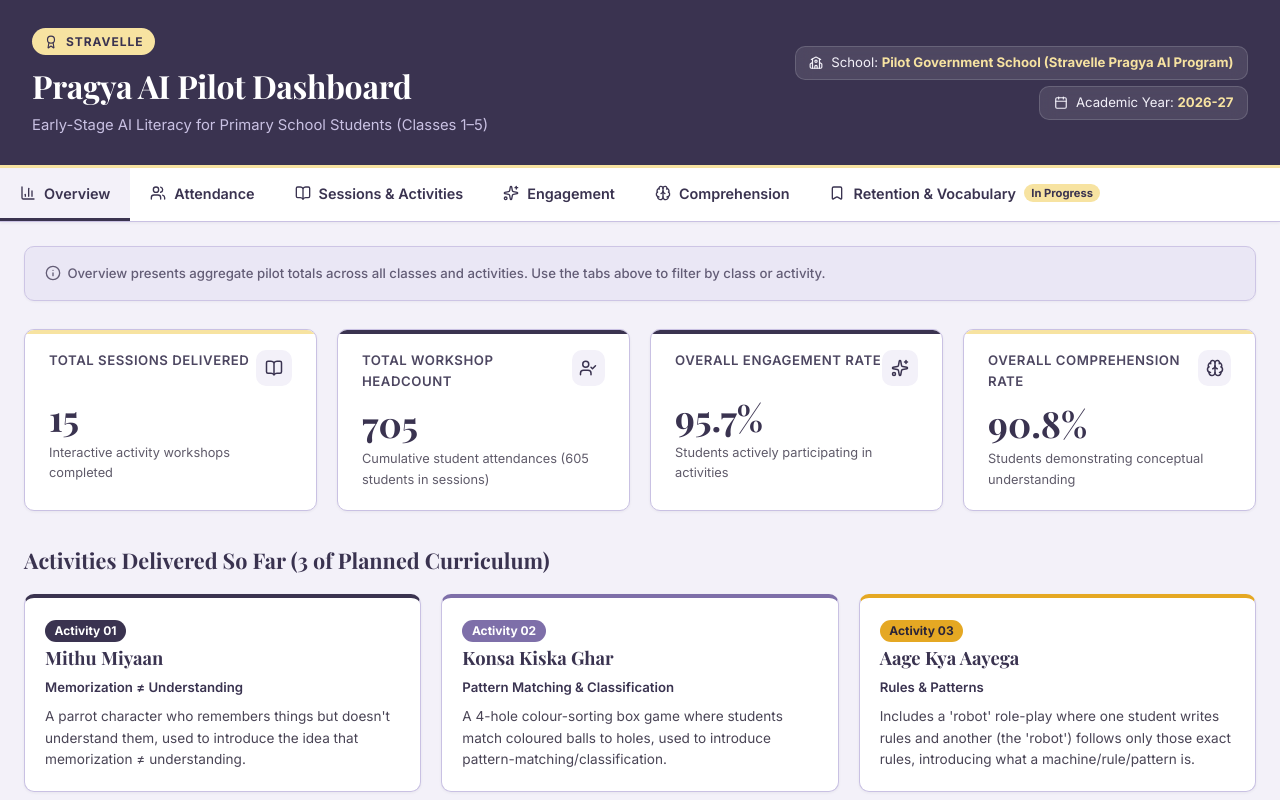
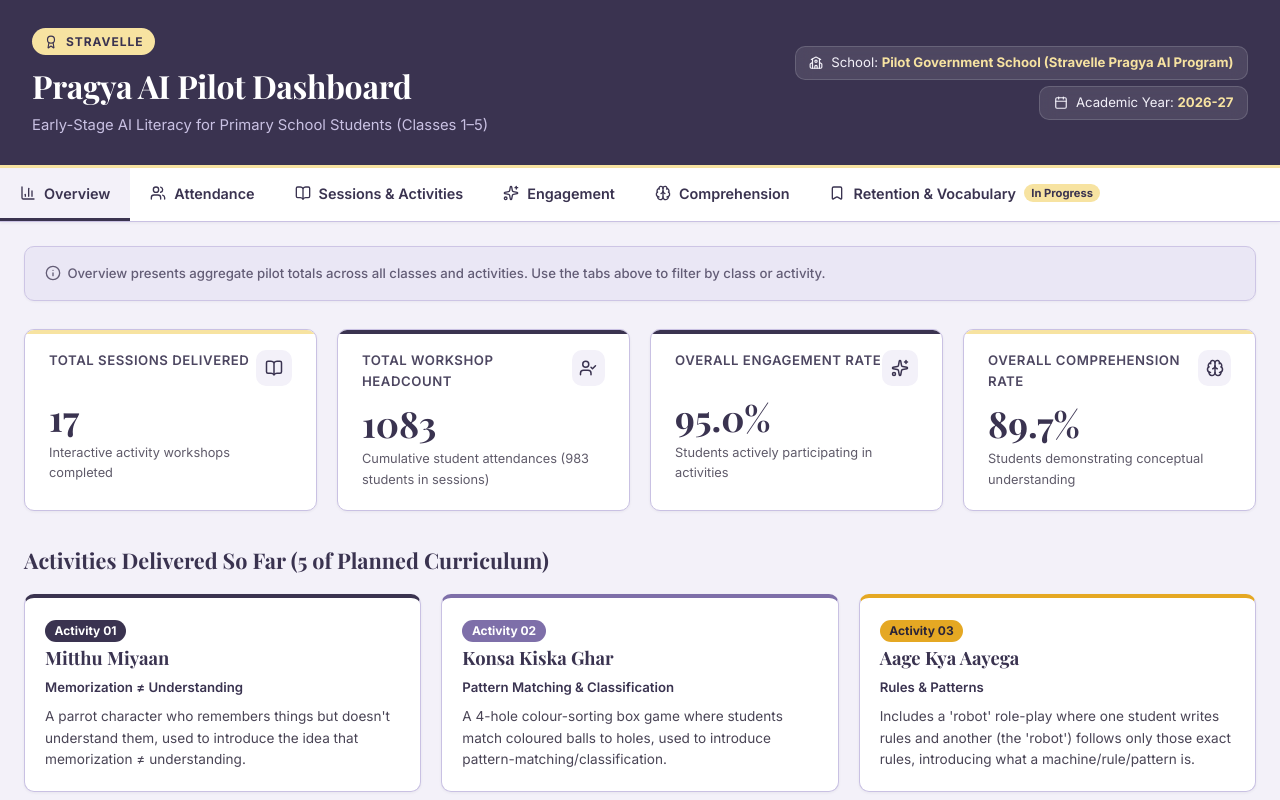
Before and after one commit to snehagahlot3/Pragya_Dashboard, a React (Vite) app: page / in a window 1280 px wide. Shown: the top 800 px of the page. Built offline with nearby package versions, Linux system fonts and the light colour scheme; a web font is replaced by a local one.

Commit message:
data updated

```diff
--- a/src/components/tabs/AttendanceTab.jsx
+++ b/src/components/tabs/AttendanceTab.jsx
@@ -102,8 +102,8 @@ export default function AttendanceTab({ classFilter, activityFilter }) {
         </div>
         <p style={{ fontSize: '0.875rem' }}>
           This tab tracks two distinct headcount metrics:
-          <strong> Number of Students in Sessions</strong> (the headcount of distinct students present on session day, total 605 across first sessions) and
-          <strong> Cumulative Workshop Headcount</strong> (total student attendances across all sessions including repeated cohort workshops, total 705).
+          <strong> Number of Students in Sessions</strong> (the headcount of distinct students present on session day, total {PRAGYA_DATA.attendanceCountTotal} across sessions) and
+          <strong> Cumulative Workshop Headcount</strong> (total student attendances across all sessions including repeated cohort workshops, total {PRAGYA_DATA.studentsInWorkshopTotal}).
         </p>
       </div>
 
@@ -145,7 +145,7 @@ export default function AttendanceTab({ classFilter, activityFilter }) {
         <div className="chart-caption-box">
           <Info size={18} />
           <span>
-            <strong>Summary:</strong> Attendance ranged from 62.8% to 85.3% across cohorts, with Class 1 (Activity 3) recording the highest single-session turnout.
+            <strong>Summary:</strong> Attendance averages {formatPercent(PRAGYA_DATA.attendancePercentOverall)} overall across all delivered sessions, with participation reaching up to 91.2% in Class 1 (Activity 5).
           </span>
         </div>
       </div>
--- a/src/components/tabs/OverviewTab.jsx
+++ b/src/components/tabs/OverviewTab.jsx
@@ -126,7 +126,7 @@ export default function OverviewTab() {
 
       {/* Activities Delivered Strip */}
       <div className="activity-strip">
-        <h2 className="activity-strip-title">Activities Delivered So Far (3 of Planned Curriculum)</h2>
+        <h2 className="activity-strip-title">Activities Delivered So Far ({PRAGYA_DATA.meta.activities.length} of Planned Curriculum)</h2>
         <div className="activity-cards-grid">
           {PRAGYA_DATA.meta.activities.map(act => (
             <div key={act.id} className="activity-card" style={{ borderTop: `4px solid ${getActivityColor(act.id, 'bg')}` }}>
@@ -153,7 +153,7 @@ export default function OverviewTab() {
       <div className="section-card">
         <div className="section-title-group">
           <h3 className="section-title">Pilot Key Performance Overview</h3>
-          <p className="section-caption">Aggregated performance indicators comparing attendance, active engagement, and comprehension across all 15 delivered sessions.</p>
+          <p className="section-caption">Aggregated performance indicators comparing attendance, active engagement, and comprehension across all {stats.totalSessions} delivered sessions.</p>
         </div>
 
         <div style={{ height: '320px', position: 'relative' }}>
@@ -163,7 +163,7 @@ export default function OverviewTab() {
         <div className="chart-caption-box">
           <Info size={18} />
           <span>
-            <strong>Summary:</strong> While baseline attendance averages 72.9%, participating students show exceptional engagement (95.7%) and strong conceptual understanding (90.8%) across hands-on AI activities.
+            <strong>Summary:</strong> While baseline attendance averages {formatPercent(stats.overallAttendancePercent)}, participating students show exceptional engagement ({formatPercent(stats.overallEngagementRate)}) and strong conceptual understanding ({formatPercent(stats.overallComprehensionRate)}) across hands-on AI activities.
           </span>
         </div>
       </div>
--- a/src/components/tabs/RawDataTab.jsx
+++ b/src/components/tabs/RawDataTab.jsx
@@ -45,7 +45,7 @@ export default function RawDataTab() {
       r.hasHeld ? formatPercent(r.engagementRate) : '-',
       r.hasHeld ? r.goodComprehensionCount : '-',
       r.hasHeld ? formatPercent(r.comprehensionRate) : '-',
-      r.vocabulary && r.vocabulary.length > 0 ? `"${r.vocabulary.join(', ')}"` : '-'
+      r.vocabulary && Array.isArray(r.vocabulary) && r.vocabulary.length > 0 ? `"${r.vocabulary.join(', ')}"` : r.vocabulary === 'NA' ? 'N/A' : '-'
     ]);
 
     const csvContent = 'data:text/csv;charset=utf-8,' + [headers.join(','), ...rows.map(e => e.join(','))].join('\n');
@@ -114,8 +114,10 @@ export default function RawDataTab() {
                   <td>{r.hasHeld ? r.goodComprehensionCount : <span className="empty-cell">-</span>}</td>
                   <td>{r.hasHeld ? formatPercent(r.comprehensionRate) : <span className="empty-cell">-</span>}</td>
                   <td>
-                    {r.vocabulary && r.vocabulary.length > 0 ? (
+                    {Array.isArray(r.vocabulary) && r.vocabulary.length > 0 ? (
                       r.vocabulary.join(', ')
+                    ) : r.vocabulary === 'NA' ? (
+                      <span className="empty-cell">N/A</span>
                     ) : (
                       <span className="empty-cell">-</span>
                     )}
--- a/src/components/tabs/SessionsTab.jsx
+++ b/src/components/tabs/SessionsTab.jsx
@@ -21,13 +21,7 @@ export default function SessionsTab({ classFilter, activityFilter }) {
     const sessionHeadcounts = [];
 
     Object.entries(classSessionObj).forEach(([code, count]) => {
-      if (actIdStr === '1' && code.startsWith('1.')) {
-        matchingSessionCodes.push(code);
-        sessionHeadcounts.push(`${code}: ${count}`);
-      } else if (actIdStr === '2' && code.startsWith('2.')) {
-        matchingSessionCodes.push(code);
-        sessionHeadcounts.push(`${code}: ${count}`);
-      } else if (actIdStr === '3' && code.startsWith('3.')) {
+      if (code.startsWith(`${actIdStr}.`)) {
         matchingSessionCodes.push(code);
         sessionHeadcounts.push(`${code}: ${count}`);
       }
@@ -49,7 +43,7 @@ export default function SessionsTab({ classFilter, activityFilter }) {
           <h3 style={{ margin: 0, fontSize: '1.1rem' }}>Pilot Workshop & Session Distribution</h3>
         </div>
         <p style={{ fontSize: '0.875rem' }}>
-          A total of <strong>15 workshop sessions</strong> have been delivered across Classes 1–5. Some cohorts received split sessions or make-up workshops to ensure full coverage despite school calendar constraints.
+          A total of <strong>{PRAGYA_DATA.sessionsCountTotal} workshop sessions</strong> have been delivered across Classes 1–5. Some cohorts received split sessions or make-up workshops to ensure full coverage despite school calendar constraints.
         </p>
       </div>
 
--- a/src/data/pragyaData.js
+++ b/src/data/pragyaData.js
@@ -10,8 +10,8 @@ export const ACTIVITY_COLORS = {
     bg: '#3A3350',          // Deep Plum (Signature Stravelle theme anchor)
     border: '#2A2438',
     hoverBg: '#2A2438',
-    name: 'Mithu Miyaan',
-    label: 'Activity 1: Mithu Miyaan'
+    name: 'Mitthu Miyaan',
+    label: 'Activity 1: Mitthu Miyaan'
   },
   2: {
     bg: '#7E6FA9',          // Rich Lavender (Theme accent color with contrast)
@@ -26,6 +26,20 @@ export const ACTIVITY_COLORS = {
     hoverBg: '#C68A1B',
     name: 'Aage Kya Aayega',
     label: 'Activity 3: Aage Kya Aayega'
+  },
+  4: {
+    bg: '#5B4E77',          // Slate Plum (Theme accent variant)
+    border: '#463A5E',
+    hoverBg: '#463A5E',
+    name: 'Jo Bola Wohi',
+    label: 'Activity 4: Jo Bola Wohi'
+  },
+  5: {
+    bg: '#059669',          // Emerald Teal (Distinct accent for Activity 5)
+    border: '#047857',
+    hoverBg: '#047857',
+    name: 'Bloop Kaun',
+    label: 'Activity 5: Bloop Kaun'
   }
 };
 
@@ -40,9 +54,11 @@ export const PRAGYA_DATA = {
     school: "Pilot Government School (Stravelle Pragya AI Program)",
     classes: [1, 2, 3, 4, 5],
     activities: [
-      { id: 1, name: "Mithu Miyaan", subtitle: "Memorization ≠ Understanding", desc: "A parrot character who remembers things but doesn't understand them, used to introduce the idea that memorization ≠ understanding." },
-      { id: 2, name: "Konsa Kiska Ghar", subtitle: "Pattern Matching & Classification", desc: "A 4-hole colour-sorting box game where students match coloured balls to holes, used to introduce pattern-matching/classification." },
-      { id: 3, name: "Aage Kya Aayega", subtitle: "Rules & Patterns", desc: "Includes a 'robot' role-play where one student writes rules and another (the 'robot') follows only those exact rules, introducing what a machine/rule/pattern is." }
+      { id: 1, name: "Mitthu Miyaan", homeClass: 1, subtitle: "Memorization ≠ Understanding", desc: "A parrot character who remembers things but doesn't understand them, used to introduce the idea that memorization ≠ understanding." },
+      { id: 2, name: "Konsa Kiska Ghar", homeClass: 2, subtitle: "Pattern Matching & Classification", desc: "A 4-hole colour-sorting box game where students match coloured balls to holes, used to introduce pattern-matching/classification." },
+      { id: 3, name: "Aage Kya Aayega", homeClass: 3, subtitle: "Rules & Patterns", desc: "Includes a 'robot' role-play where one student writes rules and another (the 'robot') follows only those exact rules, introducing what a machine/rule/pattern is." },
+      { id: 4, name: "Jo Bola Wohi", homeClass: 4, subtitle: "Algorithmic Execution & Debugging", desc: "A precise instruction-following role-play where students write explicit step-by-step algorithms and identify execution bugs." },
+      { id: 5, name: "Bloop Kaun", homeClass: 5, subtitle: "Feature Extraction & Model Training", desc: "An interactive classification activity where students extract distinguishing features to identify unknown entities and understand model rules." }
     ]
   },
 
@@ -51,133 +67,133 @@ export const PRAGYA_DATA = {
   },
 
   attendanceCountByClassByActivity: {
-    "1": { "1": 51, "2": 47, "3": 58 },
-    "2": { "1": 53, "2": 53, "3": 47 },
-    "3": { "1": 49, "2": 55, "3": 44 },
-    "4": { "2": 50, "3": 51 },
-    "5": { "3": 47 }
+    "1": { "1": 51, "2": 47, "3": 58, "5": 62 },
+    "2": { "1": 53, "2": 53, "3": 47, "5": 50 },
+    "3": { "1": 49, "2": 55, "3": 44, "4": 59, "5": 58 },
+    "4": { "2": 50, "3": 51, "4": 54, "5": 50 },
+    "5": { "3": 47, "4": 45 }
   },
-  attendanceCountTotal: 605,
+  attendanceCountTotal: 983,
 
   attendancePercentByClassByActivity: {
-    "1": { "1": 0.6538461538461539, "2": 0.7230769230769231, "3": 0.8529411764705882 },
-    "2": { "1": 0.6794871794871795, "2": 0.8153846153846154, "3": 0.6911764705882353 },
-    "3": { "1": 0.6282051282051282, "2": 0.8461538461538461, "3": 0.6470588235294118 },
-    "4": { "2": 0.7692307692307693, "3": 0.75 },
-    "5": { "3": 0.6911764705882353 }
+    "1": { "1": 0.6538461538461539, "2": 0.7230769230769231, "3": 0.8529411764705882, "5": 0.9117647058823529 },
+    "2": { "1": 0.6794871794871795, "2": 0.8153846153846154, "3": 0.6911764705882353, "5": 0.7352941176470589 },
+    "3": { "1": 0.6282051282051282, "2": 0.8461538461538461, "3": 0.6470588235294118, "4": 0.8676470588235294, "5": 0.8529411764705882 },
+    "4": { "2": 0.7692307692307693, "3": 0.75, "4": 0.7941176470588235, "5": 0.7352941176470589 },
+    "5": { "3": 0.6911764705882353, "4": 0.6617647058823529 }
   },
-  attendancePercentOverall: 0.728978129713424,
+  attendancePercentOverall: 0.7529768992617292,
 
   sessionsCountByClassByActivity: {
-    "1": { "1": 2, "2": "1*", "3": "1*" },
-    "2": { "1": 2, "2": "1*", "3": "1*" },
-    "3": { "1": 1, "2": 1, "3": 1 },
-    "4": { "2": 1, "3": 1 },
-    "5": { "3": 1 }
+    "1": { "1": 2, "2": "1*", "3": "1*", "5": 1 },
+    "2": { "1": 2, "2": "1*", "3": "1*", "5": 1 },
+    "3": { "1": 1, "2": 1, "3": 1, "4": 1, "5": 1 },
+    "4": { "2": 1, "3": 1, "4": 1, "5": 1 },
+    "5": { "3": 1, "4": 1 }
   },
-  sessionsCountTotal: 15,
+  sessionsCountTotal: 17,
 
   studentsInWorkshopAcrossAllSessionsByClassByActivity: {
-    "1": { "1": 98, "2": 47, "3": 58 },
-    "2": { "1": 106, "2": 53, "3": 47 },
-    "3": { "1": 49, "2": 55, "3": 44 },
-    "4": { "2": 50, "3": 51 },
-    "5": { "3": 47 }
+    "1": { "1": 98, "2": 47, "3": 58, "5": 62 },
+    "2": { "1": 106, "2": 53, "3": 47, "5": 50 },
+    "3": { "1": 49, "2": 55, "3": 44, "4": 59, "5": 58 },
+    "4": { "2": 50, "3": 51, "4": 54, "5": 50 },
+    "5": { "3": 47, "4": 45 }
   },
-  studentsInWorkshopTotal: 705,
+  studentsInWorkshopTotal: 1083,
 
   studentsByActivityBySession: {
     activity1_sessions: ["1.1", "1.2"],
     activity2_sessions: ["2.1", "2.2"],
     activity3_sessions: ["3.1", "3.2"],
     activity4_sessions: ["4.1"],
-    activity5_sessions: ["5.1"],
+    activity5_sessions: ["5.1", "5.2"],
     byClass: {
-      "1": { "1.1": 51, "1.2": 47, "2.1": 47, "3.1": 58 },
-      "2": { "1.1": 53, "1.2": 53, "2.1": 53, "3.1": 47 },
-      "3": { "1.1": 49, "2.1": 55, "3.1": 44 },
-      "4": { "2.1": 50, "3.1": 51 },
-      "5": { "3.1": 47 }
+      "1": { "1.1": 51, "1.2": 47, "2.1": 47, "3.1": 58, "5.1": 62 },
+      "2": { "1.1": 53, "1.2": 53, "2.1": 53, "3.1": 47, "5.1": 50 },
+      "3": { "1.1": 49, "2.1": 55, "3.1": 44, "4.1": 59, "5.1": 58 },
+      "4": { "2.1": 50, "3.1": 51, "4.1": 54, "5.1": 50 },
+      "5": { "3.1": 47, "4.1": 45 }
     },
-    total: 705
+    total: 1083
   },
 
   engagedStudentsByClassByActivity: {
-    "1": { "1": 94, "2": 45, "3": 50 },
-    "2": { "1": 101, "2": 51, "3": 45 },
-    "3": { "1": 47, "2": 54, "3": 43 },
-    "4": { "2": 49, "3": 49 },
-    "5": { "3": 46 }
+    "1": { "1": 94, "2": 45, "3": 50, "5": 58 },
+    "2": { "1": 101, "2": 51, "3": 45, "5": 48 },
+    "3": { "1": 47, "2": 54, "3": 43, "4": 54, "5": 54 },
+    "4": { "2": 49, "3": 49, "4": 52, "5": 47 },
+    "5": { "3": 46, "4": 41 }
   },
-  engagedStudentsTotal: 674,
+  engagedStudentsTotal: 1028,
 
   engagedStudentsBySession: {
-    "1": { "1.1": 48, "1.2": 46, "2.1": 45, "3.1": 50 },
-    "2": { "1.1": 50, "1.2": 51, "2.1": 51, "3.1": 45 },
-    "3": { "1.1": 47, "2.1": 54, "3.1": 43 },
-    "4": { "2.1": 49, "3.1": 49 },
-    "5": { "3.1": 46 }
+    "1": { "1.1": 48, "1.2": 46, "2.1": 45, "3.1": 50, "5.1": 58 },
+    "2": { "1.1": 50, "1.2": 51, "2.1": 51, "3.1": 45, "5.1": 48 },
+    "3": { "1.1": 47, "2.1": 54, "3.1": 43, "4.1": 54, "5.1": 54 },
+    "4": { "2.1": 49, "3.1": 49, "4.1": 52, "5.1": 47 },
+    "5": { "3.1": 46, "4.1": 41 }
   },
 
   engagementRateByClassByActivity: {
-    "1": { "1": 0.9599499374217773, "2": 0.9574468085106383, "3": 0.8620689655172413 },
-    "2": { "1": 0.9528301886792453, "2": 0.9622641509433962, "3": 0.9574468085106383 },
-    "3": { "1": 0.9591836734693877, "2": 0.9818181818181818, "3": 0.9772727272727273 },
-    "4": { "2": 0.98, "3": 0.9607843137254902 },
-    "5": { "3": 0.9787234042553191 }
+    "1": { "1": 0.9599499374217773, "2": 0.9574468085106383, "3": 0.8620689655172413, "5": 0.9354838709677419 },
+    "2": { "1": 0.9528301886792453, "2": 0.9622641509433962, "3": 0.9574468085106383, "5": 0.96 },
+    "3": { "1": 0.9591836734693877, "2": 0.9818181818181818, "3": 0.9772727272727273, "4": 0.9152542372881356, "5": 0.9310344827586207 },
+    "4": { "2": 0.98, "3": 0.9607843137254902, "4": 0.9629629629629629, "5": 0.94 },
+    "5": { "3": 0.9787234042553191, "4": 0.9111111111111111 }
   },
-  engagementRateAverage: 0.9574824300103368,
+  engagementRateAverage: 0.9497703065901377,
 
   engagementRateBySession: {
-    "1": { "1.1": 0.9411764705882353, "1.2": 0.9787234042553191, "2.1": 0.9574468085106383, "3.1": 0.8620689655172413 },
-    "2": { "1.1": 0.9433962264150944, "1.2": 0.9622641509433962, "2.1": 0.9622641509433962, "3.1": 0.9574468085106383 },
-    "3": { "1.1": 0.9591836734693877, "2.1": 0.9818181818181818, "3.1": 0.9772727272727273 },
-    "4": { "2.1": 0.98, "3.1": 0.9607843137254902 },
-    "5": { "3.1": 0.9787234042553191 },
-    average: 0.9573263775875046
+    "1": { "1.1": 0.9411764705882353, "1.2": 0.9787234042553191, "2.1": 0.9574468085106383, "3.1": 0.8620689655172413, "5.1": 0.9354838709677419 },
+    "2": { "1.1": 0.9433962264150944, "1.2": 0.9622641509433962, "2.1": 0.9622641509433962, "3.1": 0.9574468085106383, "5.1": 0.96 },
+    "3": { "1.1": 0.9591836734693877, "2.1": 0.9818181818181818, "3.1": 0.9772727272727273, "4.1": 0.9152542372881356, "5.1": 0.9310344827586207 },
+    "4": { "2.1": 0.98, "3.1": 0.9607843137254902, "4.1": 0.9629629629629629, "5.1": 0.94 },
+    "5": { "3.1": 0.9787234042553191, "4.1": 0.9111111111111111 },
+    average: 0.9504007595863636
   },
 
   goodComprehensionCountByClassByActivity: {
-    "1": { "1": 80, "2": 42, "3": 46 },
-    "2": { "1": 94, "2": 50, "3": 41 },
-    "3": { "1": 47, "2": 54, "3": 40 },
-    "4": { "2": 49, "3": 47 },
-    "5": { "3": 44 }
+    "1": { "1": 80, "2": 42, "3": 46, "5": 50 },
+    "2": { "1": 94, "2": 50, "3": 41, "5": 44 },
+    "3": { "1": 47, "2": 54, "3": 40, "4": 53, "5": 52 },
+    "4": { "2": 49, "3": 47, "4": 51, "5": 43 },
+    "5": { "3": 44, "4": 39 }
   },
-  goodComprehensionCountTotal: 634,
+  goodComprehensionCountTotal: 966,
 
   goodComprehensionBySession: {
-    "1": { "1.1": 40, "1.2": 40, "2.1": 42, "3.1": 46 },
-    "2": { "1.1": 45, "1.2": 49, "2.1": 50, "3.1": 41 },
-    "3": { "1.1": 47, "2.1": 54, "3.1": 40 },
-    "4": { "2.1": 49, "3.1": 47 },
-    "5": { "3.1": 44 }
+    "1": { "1.1": 40, "1.2": 40, "2.1": 42, "3.1": 46, "5.1": 50 },
+    "2": { "1.1": 45, "1.2": 49, "2.1": 50, "3.1": 41, "5.1": 44 },
+    "3": { "1.1": 47, "2.1": 54, "3.1": 40, "4.1": 53, "5.1": 52 },
+    "4": { "2.1": 49, "3.1": 47, "4.1": 51, "5.1": 43 },
+    "5": { "3.1": 44, "4.1": 39 }
   },
 
   comprehensionRateByClassByActivity: {
-    "1": { "1": 0.8176887776387151, "2": 0.8936170212765957, "3": 0.7931034482758621 },
-    "2": { "1": 0.8867924528301887, "2": 0.9433962264150944, "3": 0.8723404255319149 },
-    "3": { "1": 0.9591836734693877, "2": 0.9818181818181818, "3": 0.9090909090909091 },
-    "4": { "2": 0.98, "3": 0.9215686274509803 },
-    "5": { "3": 0.9361702127659575 }
+    "1": { "1": 0.8176887776387151, "2": 0.8936170212765957, "3": 0.7931034482758621, "5": 0.8064516129032258 },
+    "2": { "1": 0.8867924528301887, "2": 0.9433962264150944, "3": 0.8723404255319149, "5": 0.88 },
+    "3": { "1": 0.9591836734693877, "2": 0.9818181818181818, "3": 0.9090909090909091, "4": 0.8983050847457628, "5": 0.896551724137931 },
+    "4": { "2": 0.98, "3": 0.9215686274509803, "4": 0.9444444444444444, "5": 0.86 },
+    "5": { "3": 0.9361702127659575, "4": 0.8666666666666667 }
   },
-  comprehensionRateAverage: 0.9078974963803157,
+  comprehensionRateAverage: 0.8972204994453589,
 
   comprehensionRateBySession: {
-    "1": { "1.1": 0.7843137254901961, "1.2": 0.851063829787234, "2.1": 0.8936170212765957, "3.1": 0.7931034482758621 },
-    "2": { "1.1": 0.8490566037735849, "1.2": 0.9245283018867925, "2.1": 0.9433962264150944, "3.1": 0.8723404255319149 },
-    "3": { "1.1": 0.9591836734693877, "2.1": 0.9818181818181818, "3.1": 0.9090909090909091 },
-    "4": { "2.1": 0.98, "3.1": 0.9215686274509803 },
-    "5": { "3.1": 0.9361702127659575 },
-    average: 0.8999465133594781
+    "1": { "1.1": 0.7843137254901961, "1.2": 0.851063829787234, "2.1": 0.8936170212765957, "3.1": 0.7931034482758621, "5.1": 0.8064516129032258 },
+    "2": { "1.1": 0.8490566037735849, "1.2": 0.9245283018867925, "2.1": 0.9433962264150944, "3.1": 0.8723404255319149, "5.1": 0.88 },
+    "3": { "1.1": 0.9591836734693877, "2.1": 0.9818181818181818, "3.1": 0.9090909090909091, "4.1": 0.8983050847457628, "5.1": 0.896551724137931 },
+    "4": { "2.1": 0.98, "3.1": 0.9215686274509803, "4.1": 0.9444444444444444, "5.1": 0.86 },
+    "5": { "3.1": 0.9361702127659575, "4.1": 0.8666666666666667 },
+    average: 0.892936700949082
   },
 
   vocabularyIntroducedByClassByActivity: {
-    "1": { "1": [], "2": [] },
-    "2": { "3": ["Rule"] },
-    "3": { "3": ["Rule", "Machine"] },
-    "4": { "2": ["Classify"], "3": ["Rule", "Machine", "Robot"] },
-    "5": { "3": ["Rule", "Machine", "Robot"] }
+    "1": { "1": "NA", "2": "NA", "3": "-", "4": "NA", "5": "-" },
+    "2": { "3": ["Rule"], "5": "-" },
+    "3": { "3": ["Rule", "Machine"], "4": ["Robot"], "5": ["Feature"] },
+    "4": { "1": "-", "2": ["Classify"], "3": ["Rule", "Machine", "Robot"], "4": ["Debug"], "5": ["Feature"] },
+    "5": { "1": "-", "2": "-", "3": ["Rule", "Machine", "Robot"], "4": ["Debug", "Goal/Aim/Target"], "5": "-" }
   },
 
   vocabularyRetention: "NOT_YET_COLLECTED",
@@ -196,12 +212,12 @@ export function getOverviewStats() {
 
   return {
     totalEnrolled,            // 339
-    totalSessions,            // 10
-    totalWorkshopHeadcount,   // 705
-    uniqueAttendanceTotal,    // 605
-    overallAttendancePercent, // ~0.729
-    overallEngagementRate,   // ~0.957
-    overallComprehensionRate  // ~0.908
+    totalSessions,            // 17
+    totalWorkshopHeadcount,   // 1083
+    uniqueAttendanceTotal,    // 983
+    overallAttendancePercent, // ~0.753
+    overallEngagementRate,   // ~0.950
+    overallComprehensionRate  // ~0.897
   };
 }
 
```
Also changed, not shown: src/components/tabs/RetentionTab.jsx (+26 -19 lines).
